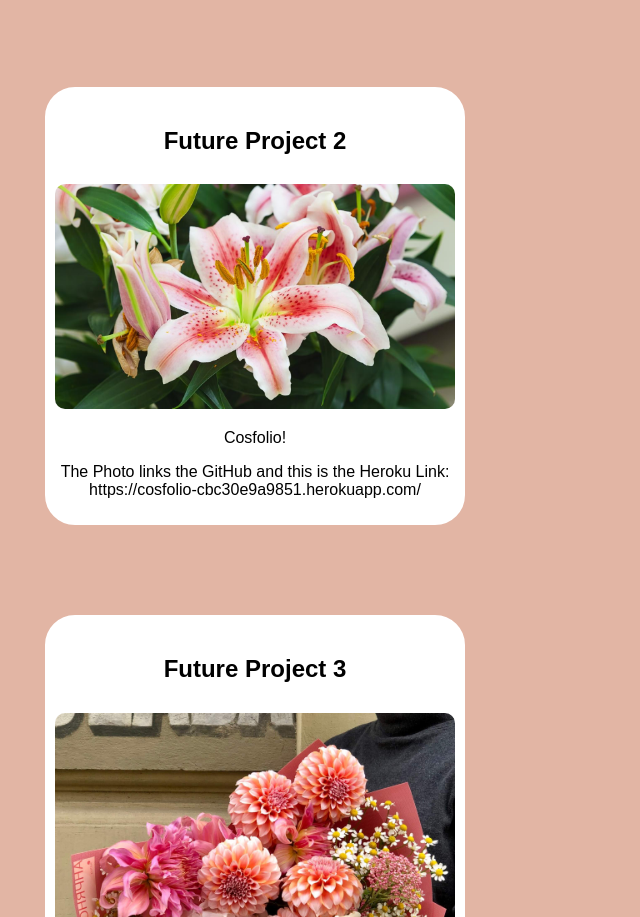
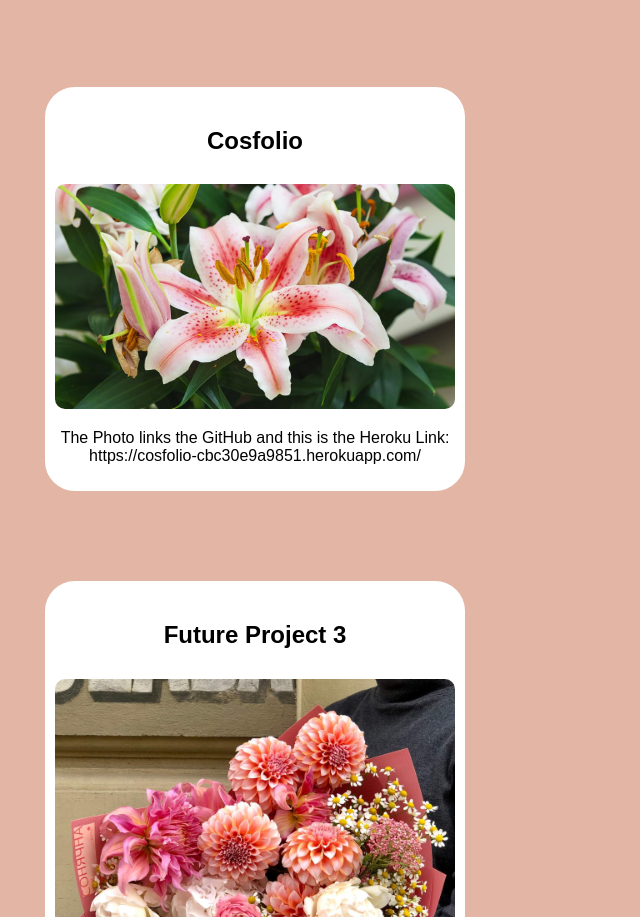
Before and after one commit to AmberDiehl1/Ambers-Portfolio, a plain HTML site: page index.html in a window 1280 px wide. Shown: the part 1837-2754 px from the top of the page, without its empty margins (0-640 px from the left). Drawn offline with Linux system fonts and the light colour scheme.

Commit message:
Fixed the title

```diff
--- a/index.html
+++ b/index.html
@@ -51,9 +51,9 @@
           </section>
           <section class="project">
             <div class= "project-display">
-                <h2>Future Project 2</h2>
+                <h2>Cosfolio</h2>
               <a href="https://github.com/sillytsundere/cosfolio"><img src="./assets/images/flower3.jpeg" alt="floral arrangement 2" /></a>
-              <p> Cosfolio! <p> The Photo links the GitHub and this is the Heroku Link: https://cosfolio-cbc30e9a9851.herokuapp.com/</p></p>
+              <p> The Photo links the GitHub and this is the Heroku Link: https://cosfolio-cbc30e9a9851.herokuapp.com/</p>
             </div>
           </section>
           <section class="project">
```
